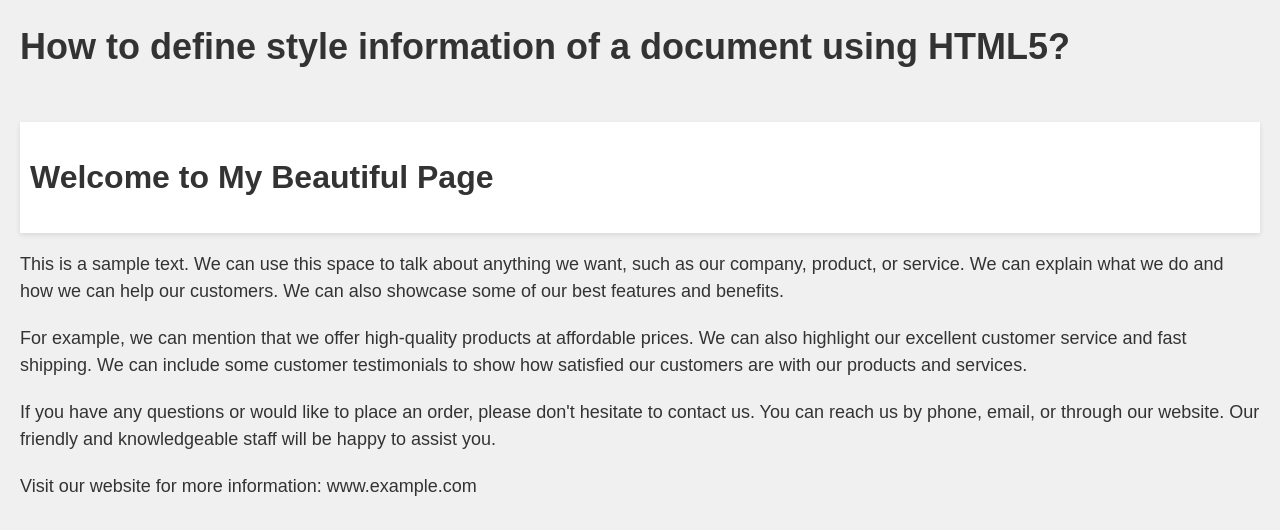
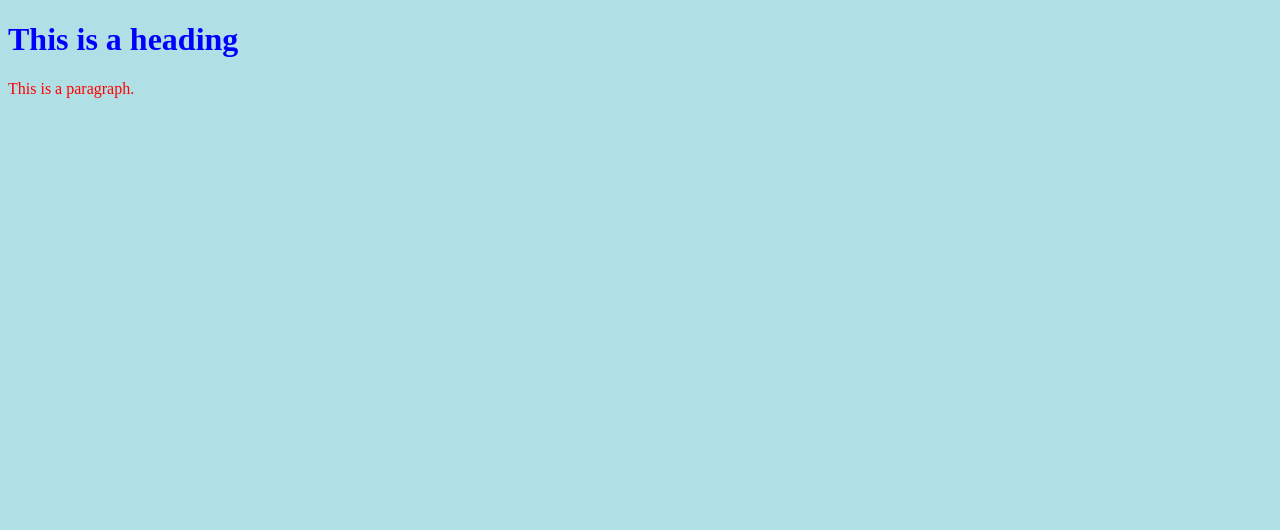
Before and after one commit to kellymodise/Speedstar, a plain HTML site: page example.html in a window 1280 px wide. Drawn offline with Linux system fonts and the light colour scheme.

Commit message:
Update example.html

```diff
--- a/example.html
+++ b/example.html
@@ -1,55 +1,16 @@
 <!DOCTYPE html>
 <html>
 <head>
-      <title>How to define style information of a document using HTML5?</title>
 <style>
-         body {
-            font-family: Arial, sans-serif;
-            background-color: #f0f0f0;
-            color: #333;
-            line-height: 1.5;
-            margin: 0;
-            padding: 20px;
-         }
-         header {
-            background-color: #fff;
-            box-shadow: 0px 2px 5px rgba(0, 0, 0, 0.1);
-            padding: 10px;
-         }
-         h4 {
-            font-size: 36px;
-            margin-top: 0;
-         }
-         h5 {
-            font-size: 28px;
-            margin-top: 0;
-         }
-         p {
-            font-size: 18px;
-            margin-bottom: 20px;
-         }
-         a {
-            color: #333;
-            text-decoration: none;
-         }
-         a:hover {
-            color: #666;
-         }
+body {background-color: powderblue;}
+h1   {color: blue;}
+p    {color: red;}
 </style>
 </head>
 <body>
-      <h4>How to define style information of a document using HTML5?</h4>
-      <header>
-         <h1>Welcome to My Beautiful Page</h1>
-      </header>
-      <p>This is a sample text. We can use this space to talk about anything we want, such as our company, product, or
-      service. We can explain what we do and how we can help our customers. We can also showcase some of our best features
-      and benefits.</p>
-      <p>For example, we can mention that we offer high-quality products at affordable prices. We can also highlight our
-      excellent customer service and fast shipping. We can include some customer testimonials to show how satisfied our
-      customers are with our products and services.</p>
-      <p>If you have any questions or would like to place an order, please don't hesitate to contact us. You can reach us by
-      phone, email, or through our website. Our friendly and knowledgeable staff will be happy to assist you.</p>
-      <p>Visit our website for more information: <a href="http://www.example.com">www.example.com</a></p>
+
+<h1>This is a heading</h1>
+<p>This is a paragraph.</p>
+
 </body>
 </html>
```
Lines whose indentation alone changed are shown as unchanged.
